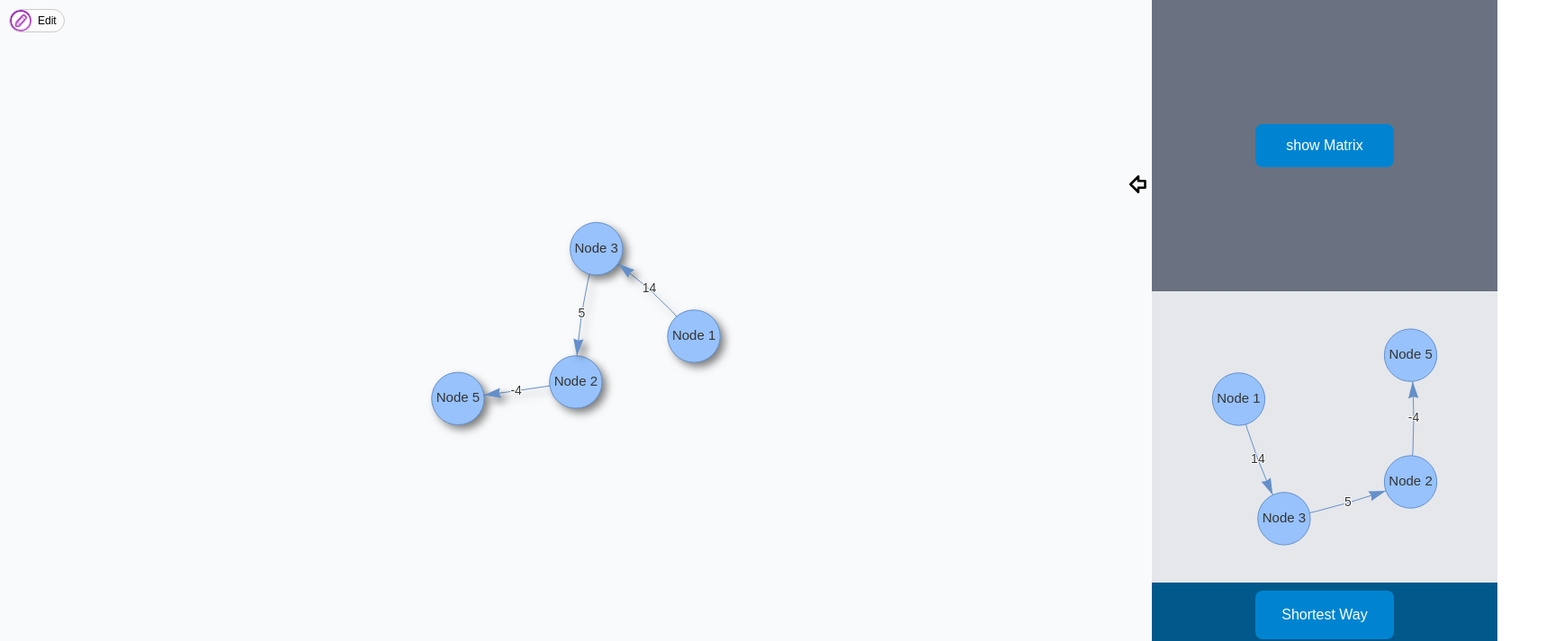
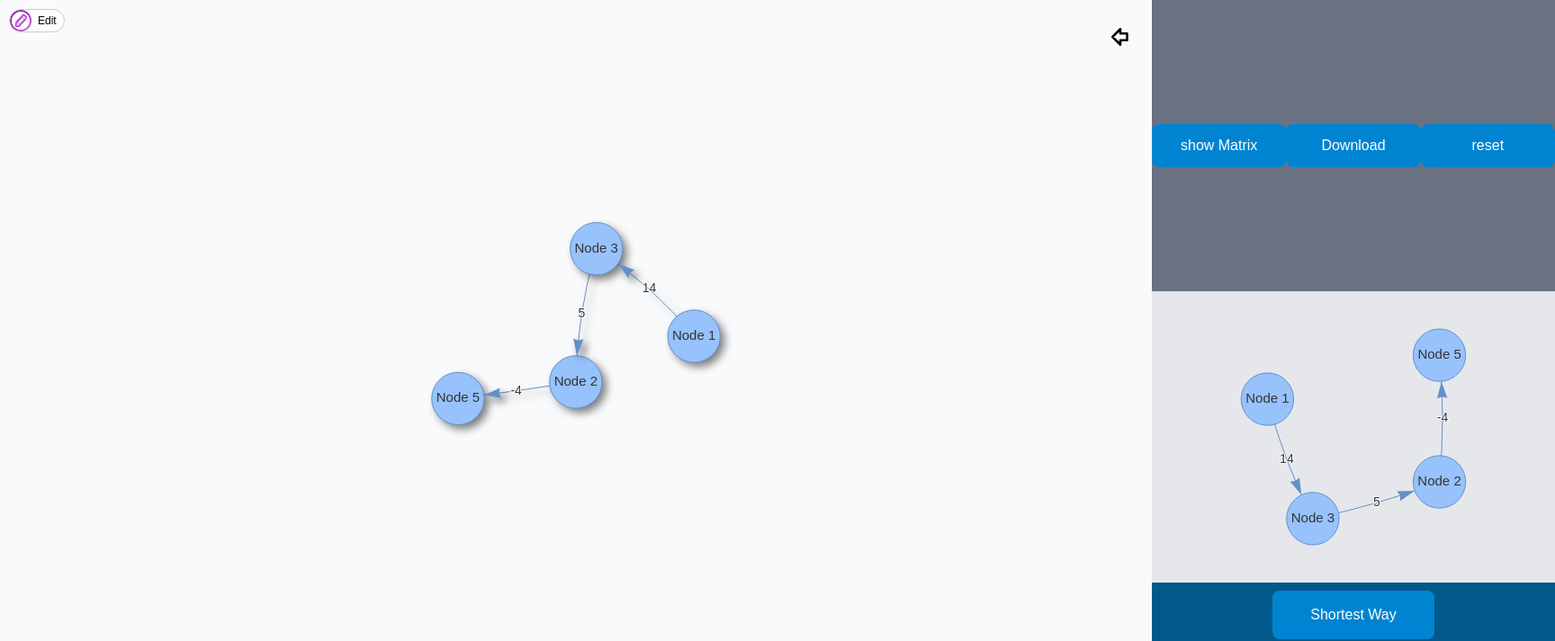
Before and after one commit to omarmouqat/ShortWayFinder, a React (Vite) app: page / in a window 1280 px wide. Shown: the part 80-793 px from the top of the page at 90% size, 1728 px wide, since content can reach past the window. Built offline with nearby package versions, Linux system fonts and the light colour scheme.

Commit message:
fixing the height probleme and also adding the reset and download functionality

```diff
--- a/src/App.jsx
+++ b/src/App.jsx
@@ -24,6 +24,10 @@ function App() {
   const visNetworkRef = useRef();
   const outputVisNetworkRef = useRef();
   const iconSize = 30;
+  const [mainGraphImg, setMainGraphImg] = useState(null);
+  const [shortWayGraphImg, setShortWayGraphImg] = useState(null);
+
+
   //default coloe for the nodes
   const default_color = '#97c2fc';
   var nodes = new DataSet([
@@ -53,8 +57,10 @@ function App() {
   }
 
   const updateNodeNameFunct = () => {
-    const node_id = parseInt(nodeIdInput.current.value);
+    const node_id = nodeIdInput.current.value;
     const node_name = nodeNameInput.current.value;
+
+    console.log("updateNodeNameEditModeFunct nodeid : "+node_id);
     setNodePropertyToChange({id: node_id, label : node_name});
     nodeIdInput.current.value = '';
     nodeNameInput.current.value = '';
@@ -74,6 +80,10 @@ function App() {
   };
 
   const handleShowMatrix = () => {
+    if (sender===-1 || receiver===-1) {
+      console.log("Please select sender and receiver nodes.");
+      return;
+    }
     if (visNetworkRef.current) {
        // Calling the function
       // Run Bellman-Ford to find shortest path and detect negative cycles
@@ -250,6 +260,7 @@ function App() {
         setSender={setSender}
         setReceiver={setReceiver}
         options={mainNetworkOptions}
+        setGraphImg={setMainGraphImg}
         />
         <div className={`absolute right-1/2 translate-x-1/2 h-14 w-3/10 bg-white flex rounded-xl flex flex-row items-center justify-center transition-all duration-600 overflow-hidden ${(editNodeNameMode || editEdgeLabelMode ) ? 'top-8/10' : 'top-3/2'}`}>
           <input ref={nodeNameInput} type="text" id="node_name_input" className={`flex-10 block w-full h-full rounded-l-md bg-white pl-3 py-1.5 text-base text-gray-900 outline-1 -outline-offset-1 outline-gray-300 placeholder:text-gray-400 focus:outline-2 focus:-outline-offset-2 focus:outline-indigo-600 sm:text-sm/6 ${editNodeNameMode ? "block" : "hidden"}`} placeholder='  Node Name :'/>
@@ -275,17 +286,25 @@ function App() {
 
 
       </div> */}
-      <div id='sidebar' className={`${showSideBar === 1 ? '-translate-x-1/1 ' : ''} top-0 left-full absolute w-3/10 h-full bg-sky-500 transition-all duration-500 `}>
-        <button className='absolute -left-10 top-1/4 hover:bg-sky-600 rounded-full text-black transition-all duration-600' onClick={() => setShowSideBar(showSideBar * -1)}>{showSideBar!==1 ? <ArrowBigLeft color="#000000" size={iconSize} style={{margin:"10px"}}/> : <ArrowBigRight color="#000000" size={iconSize} style={{margin:"10px"}}/>}</button>
+      <div id='sidebar' className={`${showSideBar === 1 ? '-translate-x-1/1 ' : ''}sm:w-35/100 top-0 left-full absolute w-full  h-full bg-sky-500 transition-all duration-500 `}>
+        <button className='sm:hidden absolute left-4 top-4 hover:bg-sky-600 rounded-full text-black transition-all duration-600' onClick={() => setShowSideBar(showSideBar * -1)}>{showSideBar!==1 ? <ArrowBigLeft color="#000000" size={iconSize} style={{margin:"10px"}}/> : <ArrowBigRight color="#000000" size={iconSize} style={{margin:"10px"}}/>}</button>
+        <button className='absolute -left-15 top-4 hover:bg-sky-600 rounded-full text-black transition-all duration-600' onClick={() => setShowSideBar(showSideBar * -1)}>{showSideBar!==1 ? <ArrowBigLeft color="#000000" size={iconSize} style={{margin:"10px"}}/> : <ArrowBigRight color="#000000" size={iconSize} style={{margin:"10px"}}/>}</button>
 
         <div className='h-45/100 w-full bg-gray-500 flex flex-row items-center justify-center'>
-          <button className='text:black h-15/100 w-4/10 bg-sky-600 rounded-lg text-white text-nowrap overflow-hidden' onClick={handleShowMatrix}>show Matrix</button>
+        <button className='text:black h-15/100 w-4/10 bg-sky-600 rounded-lg text-white text-nowrap overflow-hidden' >show Matrix</button>
+        <br />
+        <button className='text:black h-15/100 w-4/10 bg-sky-600 rounded-lg text-white text-nowrap overflow-hidden'><a id="graph_img" href={mainGraphImg} download>Download</a></button>
+        <br />
+        <button className='text:black h-15/100 w-4/10 bg-sky-600 rounded-lg text-white text-nowrap overflow-hidden' onClick={()=>{
+          visNetworkRef.current.clearNodes();
+          visNetworkRef.current.clearEdges();
+          }} >reset</button>
         </div>
         <div className='h-45/100 w-full bg-gray-200'>
-          <VisNetwork ref={outputVisNetworkRef} options={outputNetworkOptions}/>
+          <VisNetwork id="mainvis" ref={outputVisNetworkRef} options={outputNetworkOptions} setGraphImg={setShortWayGraphImg}/>
         </div>
         <div className='h-1/10 w-full bg-sky-800 flex flex-row items-center justify-center'>
-          <button onClick={() =>{}} className='h-3/4 w-4/10 bg-sky-600 rounded-lg text-white text-nowrap overflow-hidden'>Shortest Way</button>
+          <button className='h-3/4 w-4/10 bg-sky-600 rounded-lg text-white text-nowrap overflow-hidden' onClick={handleShowMatrix}>Shortest Way</button>
         </div>
 
 
--- a/src/Components/VisNetwork.jsx
+++ b/src/Components/VisNetwork.jsx
@@ -13,6 +13,7 @@ const VisNetwork = forwardRef(({cancelEditModeFunct,
   receiver,
   setReceiver,
   options,
+  setGraphImg,
   },ref) => {
 
   const networkRef = useRef(null);
@@ -22,6 +23,7 @@ const VisNetwork = forwardRef(({cancelEditModeFunct,
   const senderRef = useRef(null);
   const receiverRef = useRef(null);
   const visNetworkRef = useRef(null);
+
 
   //default coloe for the nodes
   const default_color = '#97c2fc';
@@ -77,6 +79,7 @@ const VisNetwork = forwardRef(({cancelEditModeFunct,
         if (params.nodes.length > 0) {
           if (modeRef.current===0){
             console.log(mode);
+            console.log("params.nodes"+params.nodes);
             enableNodeNameEditModeFunct(params.nodes[0],nodes.get(params.nodes[0]).label);
             // showSideBarfunc("heloooo");
           }
@@ -127,6 +130,10 @@ const VisNetwork = forwardRef(({cancelEditModeFunct,
           }
         }
 
+      });
+      network.on("afterDrawing", function(ctx) {
+        var dataURL = ctx.canvas.toDataURL();
+        setGraphImg(dataURL);
       });
 
 
@@ -270,7 +277,7 @@ const VisNetwork = forwardRef(({cancelEditModeFunct,
     receiverRef.current = receiver; // Update modeRef whenever mode changes
   }, [receiver]);
 
-  return <div className="w-full h-full" ref={networkRef}  />;
+  return <div id="mainvis" className="w-full h-full" ref={networkRef}  />;
 });
 
 export default VisNetwork;
```
